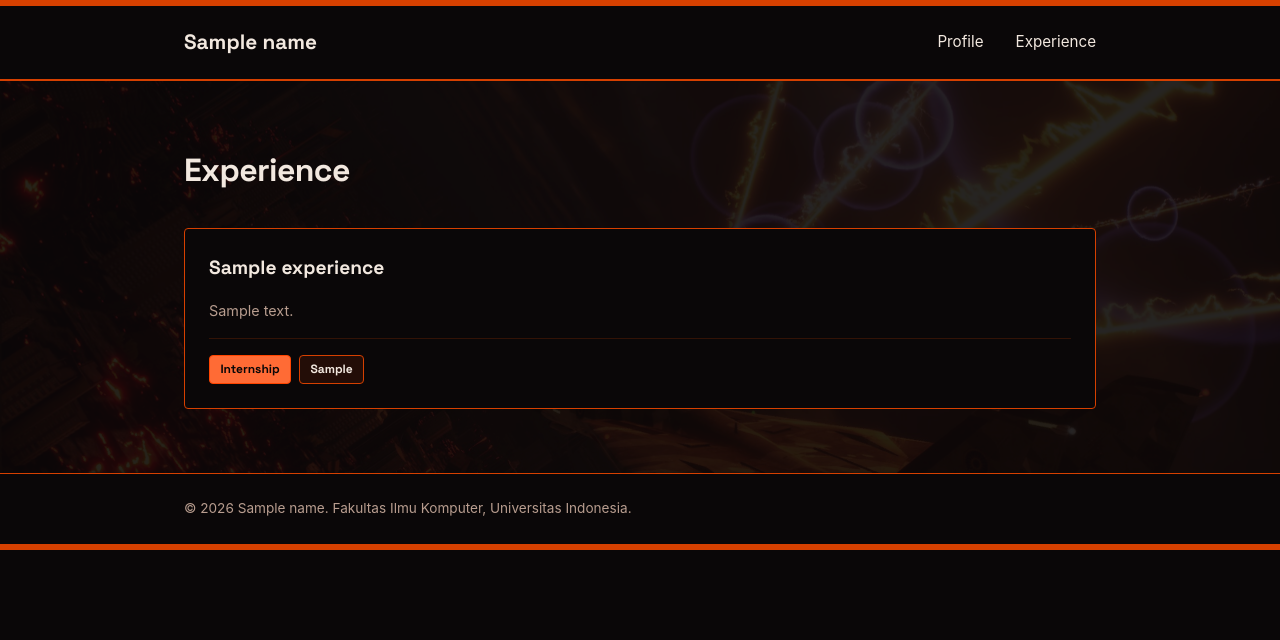
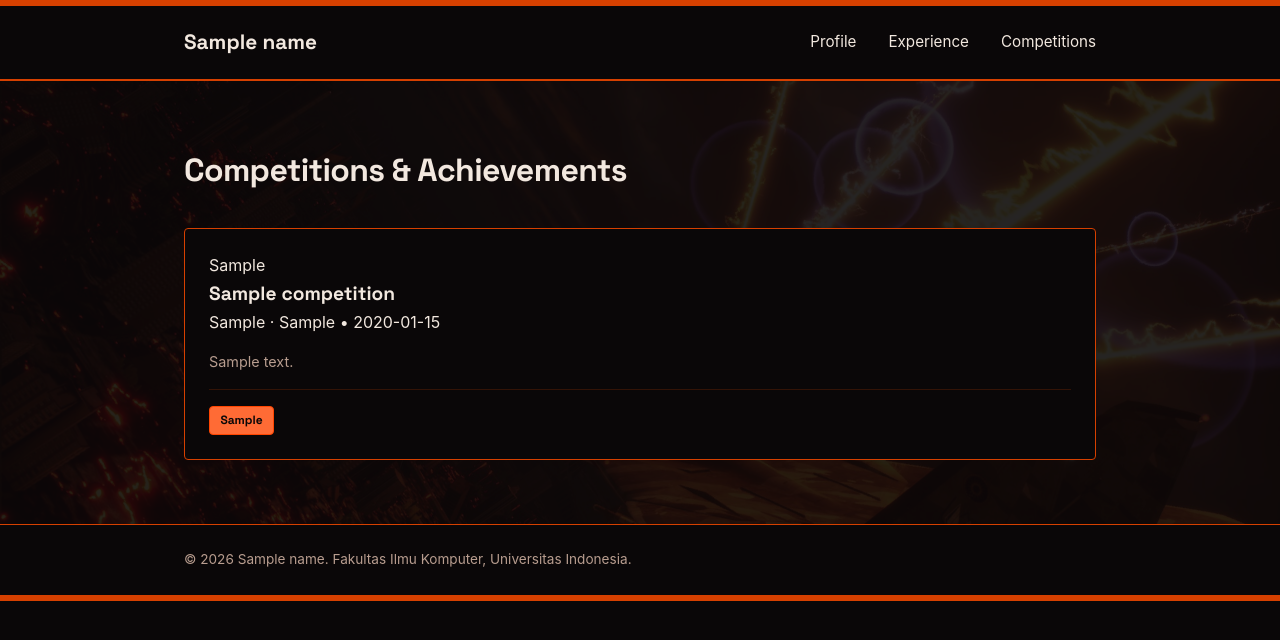
Before and after one commit to SPingol/myportofolio, a Django app: template templates/competiton.html in a window 1280 px wide. Shown: the top 640 px of the page. Run offline with Django 5.2, Linux system fonts and the light colour scheme; tables that the repository leaves empty hold one stand-in row (values such as "Sample post"); the template is opened without the code that fills it: values that come from a table or form of the project are taken from there, most other values are stand-ins (such as "Sample title", 1, 10 or a date in 2020).

Commit message:
Base HTML and migrations Added a base HTML for all the other HTMLs to inherent from for the most common features such as the navbar, to help simplify things, updated the models for the new section MVTs and migrated

```diff
--- a/main/models.py
+++ b/main/models.py
@@ -1,6 +1,23 @@
 import uuid
 from django.db import models
 
+class Education(models.Model):
+    id = models.UUIDField(primary_key=True, default=uuid.uuid4, editable=False)
+    degree = models.CharField(max_length=255)
+    institution = models.CharField(max_length=255)
+    date_range = models.CharField(max_length=100)
+    description_header = models.CharField(max_length=255, default="Coursework:")
+    coursework = models.TextField(help_text="Newline-separated list of courses")
+    location = models.CharField(max_length=255)
+
+    def __str__(self):
+        return f"{self.degree} - {self.institution}"
+
+    @property
+    def coursework_list(self):
+        if not self.coursework:
+            return []
+        return [course.strip() for course in self.coursework.strip().split("\n") if course.strip()]
 
 class Experience(models.Model):
     EXPERIENCE_CHOICES = [
@@ -16,6 +33,7 @@ class Experience(models.Model):
 
     id = models.UUIDField(primary_key=True, default=uuid.uuid4, editable=False)
     title = models.CharField(max_length=255)
+    role = models.CharField(max_length=255, blank=True, null=True) # Added to support roles like "Internals Staff"
     description = models.TextField()
     category = models.CharField(
         max_length=20,
@@ -41,7 +59,25 @@ class Experience(models.Model):
 
     @property
     def skills_list(self):
-        """Splits comma-separated skills into an iterable list for templates."""
         if not self.skills:
             return []
         return [skill.strip() for skill in self.skills.split(",")]
+
+class Competition(models.Model):
+    id = models.UUIDField(primary_key=True, default=uuid.uuid4, editable=False)
+    title = models.CharField(max_length=255)
+    award = models.CharField(max_length=255)
+    organizer = models.CharField(max_length=255)
+    location = models.CharField(max_length=255, blank=True, null=True)
+    date_str = models.CharField(max_length=100)
+    description = models.TextField()
+    tags = models.CharField(max_length=255, blank=True, null=True)
+
+    def __str__(self):
+        return f"{self.title} - {self.award}"
+
+    @property
+    def tags_list(self):
+        if not self.tags:
+            return []
+        return [tag.strip() for tag in self.tags.split(",")]
--- a/templates/competiton.html
+++ b/templates/competiton.html
@@ -2,12 +2,10 @@
 <!doctype html>
 <html lang="en">
   <head>
-    <!-- Character encoding & responsive viewport settings -->
     <meta charset="UTF-8" />
     <meta name="viewport" content="width=device-width, initial-scale=1.0" />
-    <title>Experience - {{ name }}</title>
+    <title>Competitions & Achievements - {{ name }}</title>
 
-    <!-- Font preconnections & Google Fonts loading (Space Grotesk) -->
     <link rel="preconnect" href="https://fonts.googleapis.com" />
     <link rel="preconnect" href="https://fonts.gstatic.com" crossorigin />
     <link
@@ -15,65 +13,63 @@
       rel="stylesheet"
     />
 
-    <!-- Local stylesheet -->
     <link rel="stylesheet" href="{% static 'css/style.css' %}" />
   </head>
   <body>
-    <!-- Top decorative accent / progress bar -->
     <div class="scroll-bar-top"></div>
 
-    <!-- Main Navigation Header -->
     <header class="site-header">
       <div class="container">
         <a href="{% url 'main:show_main' %}" class="brand">{{ name }}</a>
         <nav>
           <a href="{% url 'main:show_main' %}">Profile</a>
           <a href="{% url 'main:show_experience' %}">Experience</a>
+          <a href="{% url 'main:show_competition' %}">Competitions</a>
         </nav>
       </div>
     </header>
 
-    <!-- Main Page Content -->
     <main>
-      <section class="section" id="experience">
+      <section class="section" id="competitions">
         <div class="container">
-          <h2 class="section-title">Experience</h2>
+          <h2 class="section-title">Competitions & Achievements</h2>
 
           <div class="card-grid">
-            {% for experience in experience_list %}
+            {% for competition in competition_list %}
             <article class="card">
               <!-- Card Header -->
               <div class="card-header">
                 <div>
-                  <h3>{{ experience.title }}</h3>
+                  <span class="award-badge">{{ competition.award }}</span>
+                  <h3>{{ competition.title }}</h3>
+                  <p class="card-subtitle">
+                    {{ competition.organizer }} {% if competition.location %} ·
+                    {{ competition.location }}{% endif %}
+                    <span class="date-tag">• {{ competition.date_str }}</span>
+                  </p>
                 </div>
               </div>
 
               <!-- Card Body -->
               <div class="card-body">
-                <p>{{ experience.description }}</p>
+                <p>{{ competition.description|linebreaksbr }}</p>
               </div>
 
-              <!-- Card Footer: Category Badge & Skill Tags -->
+              <!-- Card Footer: Dynamic Tag Badges -->
               <div class="card-footer">
-                {% if experience.category %}
-                <span class="tech-tag"
-                  >{{ experience.get_category_display }}</span
-                >
-                {% endif %} {% for skill in experience.skills_list %}
-                <span class="tech-tag">{{ skill }}</span>
+                {% for tag in competition.tags_list %}
+                <span class="tech-tag">{{ tag }}</span>
                 {% endfor %}
               </div>
             </article>
             {% empty %}
-            <p class="empty-state">No experience has been added yet.</p>
+            <p class="empty-state">No competitions have been added yet.</p>
             {% endfor %}
           </div>
         </div>
       </section>
     </main>
 
-    <!-- Footer Area -->
     <footer class="site-footer">
       <div class="container">
         <p>
```
Also changed, not shown: templates/base.html (added, +47 -0 lines), templates/education.html (+11 -11 lines), main/migrations/0004_competition_education_experience_role.py (added).
